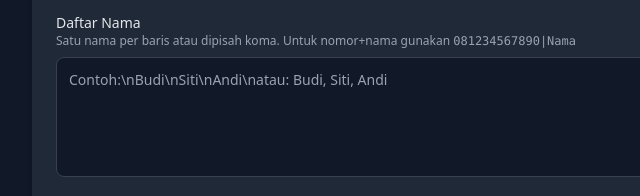
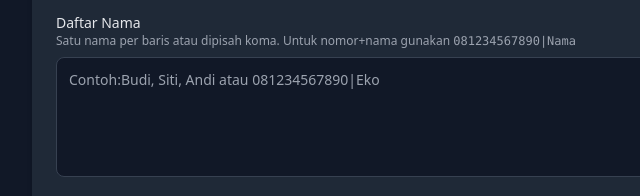
Before and after one commit to kudjadimandiri/weblynk, a plain HTML site: page wedding/share.html in a window 1280 px wide. Shown: the part 157-353 px from the top of the page, 248-888 px from the left. Drawn offline with nearby package versions, Linux system fonts and the light colour scheme.

Commit message:
Update share.html
change list daftar nama

```diff
--- a/wedding/share.html
+++ b/wedding/share.html
@@ -31,7 +31,7 @@
         <div>
           <label for="names" class="block text-sm font-medium text-gray-700 dark:text-gray-200">Daftar Nama</label>
           <p class="text-xs text-gray-500 dark:text-gray-400">Satu nama per baris atau dipisah koma. Untuk nomor+nama gunakan <code>081234567890|Nama</code></p>
-          <textarea id="names" class="mt-2 w-full min-h-[120px] p-3 border rounded-lg resize-vertical text-sm dark:bg-gray-900 dark:border-gray-700 dark:text-gray-100" placeholder="Contoh:\nBudi\nSiti\nAndi\natau: Budi, Siti, Andi"></textarea>
+          <textarea id="names" class="mt-2 w-full min-h-[120px] p-3 border rounded-lg resize-vertical text-sm dark:bg-gray-900 dark:border-gray-700 dark:text-gray-100" placeholder="Contoh:Budi, Siti, Andi atau 081234567890|Eko"></textarea>
         </div>
 
         <div>
```
